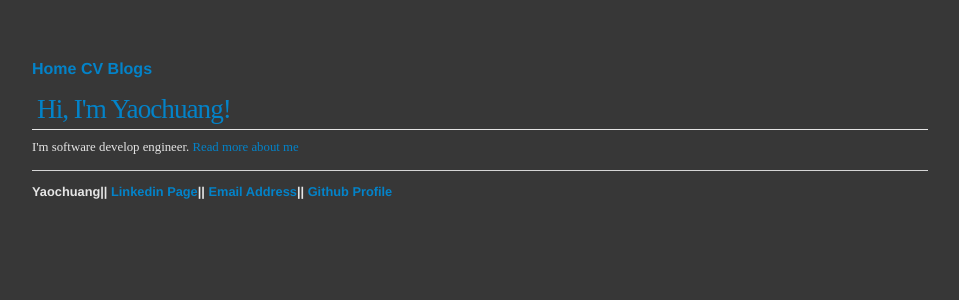
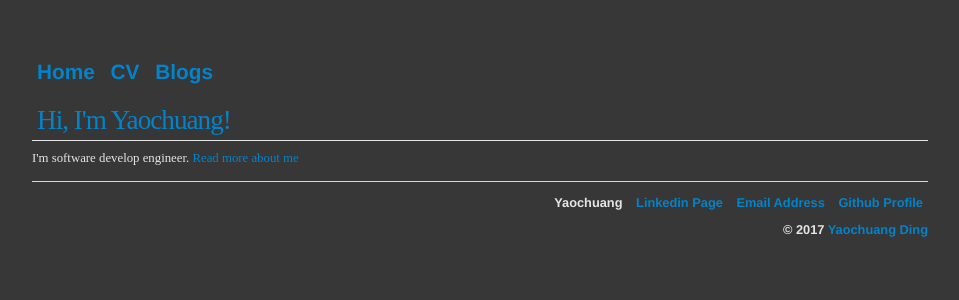
Before and after one commit to ychding11/ychding11.github.io, a Jekyll site: the page built from index.html, in a window 1280 px wide. Shown: the top 300 px of the page, without its empty margins (160-1119 px from the left). Built offline with Jekyll 4.4.1, drawn with Linux system fonts in a browser that asks for light colours.

Commit message:
modify footer and nav style and layout.

```diff
--- a/_layouts/default.html
+++ b/_layouts/default.html
@@ -21,11 +21,17 @@
 
 			<footer>
 	    		<ul>
-	        		<li>Yaochuang</li>||
-	        		<li><a href="mailto:ych_ding@163.com">Linkedin Page</a></li>||
-	        		<li><a href="mailto:ych_ding@163.com">Email Address</a></li>||
+	        		<li>Yaochuang</li>
+	        		<li><a href="mailto:ych_ding@163.com">Linkedin Page</a></li>
+	        		<li><a href="mailto:ych_ding@163.com">Email Address</a></li>
 	        		<li><a href="https://github.com/ychding11">Github Profile</a></li>
 			</ul>
+
+			<ul>
+			&copy; 2017 <a href="/about.html">Yaochuang Ding</a>
+			</ul>
+
+
 			</footer>
 		</body>
 </html>
--- a/css/main.css
+++ b/css/main.css
@@ -4,15 +4,26 @@ body {
     margin: 60px auto;
     width: 70%;
 }
-nav ul, footer ul {
+nav ul {
     font-family:'Helvetica', 'Arial', 'Sans-Serif';
     padding: 0px;
     list-style: none;
     font-weight: bold;
+    font-size:1.3em;
+}
+footer ul {
+    font-family:'Helvetica', 'Arial', 'Sans-Serif';
+    padding: 0px;
+    list-style: none;
+    font-weight: bold;
+    font-size: 1.0em;
+    text-align: right;
 }
 nav ul li, footer ul li {
     display: inline;
+    padding: 5px;
 }
+
 a {
     text-decoration: none;
     color:#0383c9;
```
